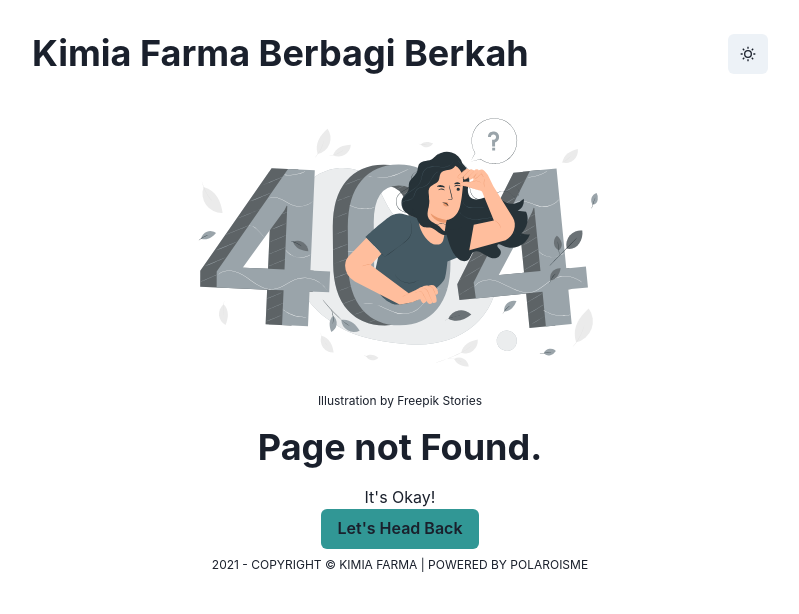
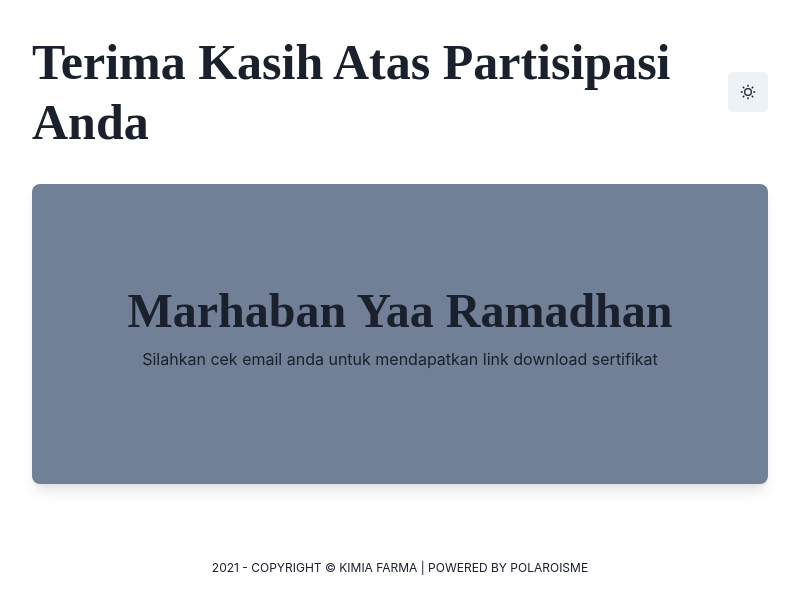
Before and after one commit to kimbazz/simple-mail-chakra, a Next.js app: page /thankyou in a window 1280 px wide. Before the commit this address had no page. Shown: the top 614 px of the page, without its empty margins (240-1039 px from the left). Built offline with nearby package versions, Linux system fonts and the light colour scheme.

Commit message:
Revision with client

```diff
--- a/src/components/layout/Header.tsx
+++ b/src/components/layout/Header.tsx
@@ -7,7 +7,7 @@ const Header = () => {
   return (
     <Flex as="header" width="full" align="center">
       <AccessibleLink href="/">
-        <Heading as="h1">Kimia Farma Berbagi Berkah</Heading>
+        <Heading fontSize="50px" fontFamily="Baskerville">Dapatkan Sertifikat Kimia Farma Sehat Dengan Berbagi Berkah</Heading>
       </AccessibleLink>
 
       <Box marginLeft="auto">
--- /dev/null
+++ b/src/components/layout/HeaderThankYou.tsx
@@ -0,0 +1,18 @@
+import { Box, Flex, Heading } from "@chakra-ui/layout";
+
+import ThemeToggle from "./ThemeToggle";
+
+const HeaderThankYou = () => {
+  return (
+    <Flex as="header" width="full" align="center">
+      <Heading fontSize="50px" fontFamily="Baskerville">
+        Terima Kasih Atas Partisipasi Anda
+      </Heading>
+      <Box marginLeft="auto">
+        <ThemeToggle />
+      </Box>
+    </Flex>
+  );
+};
+
+export default HeaderThankYou;
--- a/src/components/layout/index.tsx
+++ b/src/components/layout/index.tsx
@@ -1,7 +1,6 @@
 import { Box } from "@chakra-ui/layout";
 import { ReactNode } from "react";
 
-import Header from "./Header";
 import Footer from "./Footer";
 import Meta from "./Meta";
 
@@ -14,7 +13,6 @@ const Layout = ({ children }: LayoutProps) => {
     <Box margin="0 auto" maxWidth={800} transition="0.5s ease-out">
       <Meta />
       <Box margin="8">
-        <Header />
         <Box as="main" marginY={22}>
           {children}
         </Box>
--- a/src/pages/index.tsx
+++ b/src/pages/index.tsx
@@ -1,11 +1,12 @@
 import { Box, Flex } from "@chakra-ui/layout";
-
+import Header from "../components/layout/Header";
 import MainText from "../components/MainText";
 import MainImage from "../components/MainImage";
 
 const Home = () => {
   return (
     <>
+      <Header />
       <Flex>
         <Box mr={8} pt={1} w="full">
           <MainImage />
--- /dev/null
+++ b/src/pages/thankyou.tsx
@@ -0,0 +1,44 @@
+import { useColorMode } from "@chakra-ui/color-mode";
+import { Box, Flex, Center } from "@chakra-ui/layout";
+import HeaderThankYou from "../components/layout/HeaderThankYou";
+
+const ThankYou = () => {
+  const { colorMode } = useColorMode();
+  return (
+    <>
+      <Center>
+        <HeaderThankYou />
+      </Center>
+      <Center>
+        <Flex width={1200} height={400}>
+          <Box mb={8} w="full">
+            <Box
+              backgroundColor={colorMode === "light" ? "gray.100" : "gray.500"}
+              marginY={8}
+              padding={4}
+              borderRadius={8}
+              boxShadow="lg"
+              maxWidth={800}
+              height={300}
+            >
+              <Center
+                fontFamily="Baskerville"
+                fontSize="xxx-large"
+                fontWeight="bold"
+                marginTop={75}
+              >
+                Marhaban Yaa Ramadhan <br />
+              </Center>
+              <Center>
+                Silahkan cek email anda untuk mendapatkan link download
+                sertifikat
+              </Center>
+            </Box>
+          </Box>
+        </Flex>
+      </Center>
+    </>
+  );
+};
+
+export default ThankYou;
```
Also changed, not shown: src/components/MainImage.tsx (+2 -5 lines), src/components/MainText.tsx (+13 -4 lines), public/kimia-farma-landing-page-logo.png (added).
